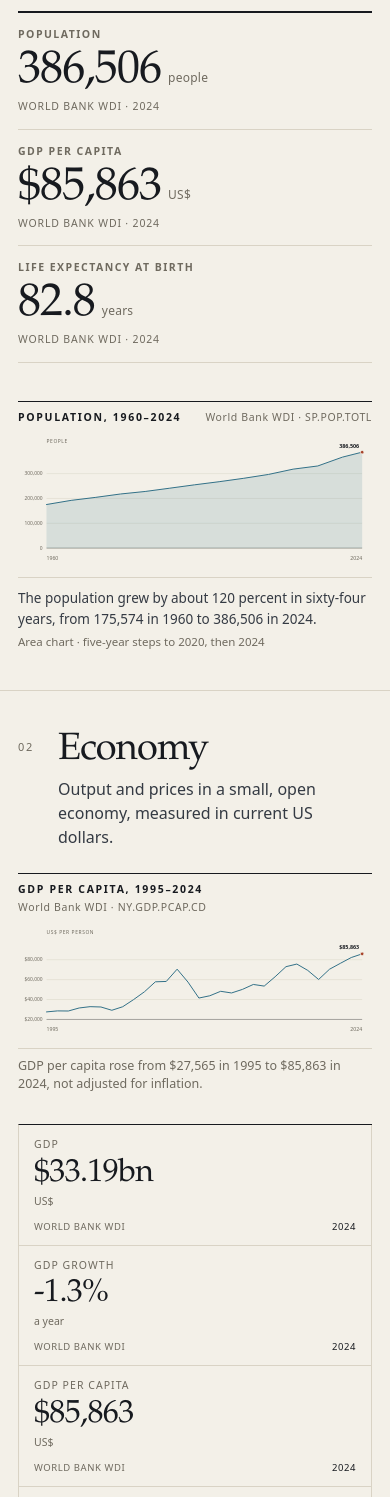
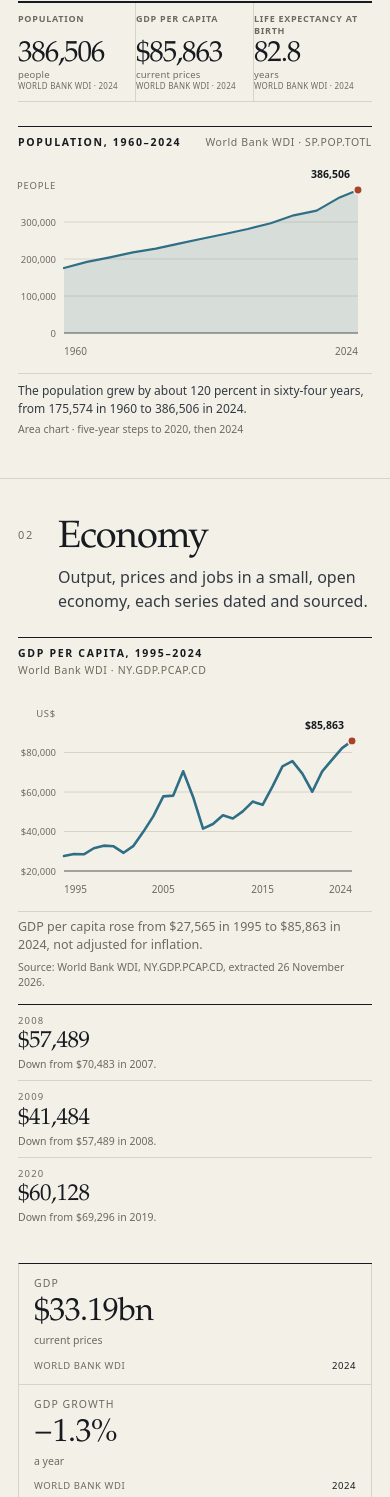
Before and after one commit to SC0d3r/makefun-iceland-in-figures, a plain HTML site: page app/index.html in a window 390 px wide. Shown: the part 298-1795 px from the top of the page. Drawn offline with Linux system fonts and the light colour scheme.

Commit message:
Fix chart fit, table density and phone layout

```diff
--- a/app/app.js
+++ b/app/app.js
@@ -4,6 +4,7 @@ import { areaChart, lineChart } from "./charts.js";
 const NF0 = new Intl.NumberFormat("en-US", { maximumFractionDigits: 0 });
 const NF1 = new Intl.NumberFormat("en-US", { minimumFractionDigits: 1, maximumFractionDigits: 1 });
 const NF2 = new Intl.NumberFormat("en-US", { minimumFractionDigits: 2, maximumFractionDigits: 2 });
+const MINUS = "\u2212";
 
 const byCode = new Map(INDICATORS.map((indicator) => [indicator.code, indicator]));
 
@@ -24,20 +25,26 @@ function numberText(indicator) {
       return NF1.format(value);
     case "EG.ELC.RNEW.ZS":
       return `${NF2.format(value)}%`;
-    default:
-      return `${NF1.format(value)}%`;
+    default: {
+      const text = NF1.format(value).replace("-", MINUS);
+      return `${text}%`;
+    }
   }
 }
 
 function unitText(indicator) {
+  if (indicator.code === "NY.GDP.MKTP.CD" || indicator.code === "NY.GDP.PCAP.CD") return "current prices";
   if (indicator.unit.startsWith("%")) return indicator.unit.replace(/^%\s*/, "");
   return indicator.unit;
 }
 
 function tableText(indicator) {
-  if (indicator.code === "SP.POP.TOTL") return `${numberText(indicator)} people`;
-  if (indicator.code === "SP.DYN.LE00.IN") return `${numberText(indicator)} years`;
-  return numberText(indicator);
+  const text = numberText(indicator);
+  if (indicator.code === "SP.POP.TOTL") return `${text} people`;
+  if (indicator.code === "SP.DYN.LE00.IN") return `${text} years`;
+  if (indicator.code === "SP.DYN.TFRT.IN") return `${text} births per woman`;
+  if (indicator.code === "SI.POV.GINI") return `${text} index (0 to 100)`;
+  return text;
 }
 
 function makeElement(tag, className, text) {
@@ -98,26 +105,58 @@ renderAll("#economy-cards", ["NY.GDP.MKTP.CD", "NY.GDP.MKTP.KD.ZG", "NY.GDP.PCAP
 renderAll("#society-cards", ["SP.POP.TOTL", "SP.POP.GROW", "SP.POP.65UP.TO.ZS", "SP.URB.TOTL.IN.ZS", "SP.DYN.TFRT.IN", "IT.NET.USER.ZS", "SH.XPD.CHEX.GD.ZS", "SE.XPD.TOTL.GD.ZS", "SI.POV.GINI"].map((code) => byCode.get(code)), renderCard);
 renderAll("#energy-figures", ["EG.ELC.RNEW.ZS", "EG.FEC.RNEW.ZS", "AG.LND.FRST.ZS"].map((code) => byCode.get(code)), renderEnergy);
 
-document.querySelector("#population-chart").innerHTML = areaChart(SERIES.population, {
-  height: 260,
-  unit: "PEOPLE",
-  label: "Population of Iceland, 1960 to 2024",
-  format: (value) => NF0.format(value),
+const chartConfigs = [
+  {
+    mount: "#population-chart",
+    draw: (width) => areaChart(SERIES.population, {
+      width,
+      height: width < 560 ? 200 : 230,
+      unit: "PEOPLE",
+      label: "Population of Iceland, 1960 to 2024",
+      yearTicks: [1960, 2024],
+      format: (value) => NF0.format(value),
+    }),
+  },
+  {
+    mount: "#gdp-chart",
+    draw: (width) => lineChart(SERIES.gdpPerCapita, {
+      width,
+      height: width < 560 ? 210 : 240,
+      unit: "US$",
+      label: "GDP per capita in Iceland, 1995 to 2024",
+      yearTicks: [1995, 2005, 2015, 2024],
+      format: (value) => `$${NF0.format(value)}`,
+    }),
+  },
+  {
+    mount: "#life-chart",
+    draw: (width) => lineChart(SERIES.lifeExpectancy, {
+      width,
+      height: width < 560 ? 190 : 230,
+      unit: "YEARS",
+      label: "Life expectancy at birth in Iceland, 1960 to 2024",
+      yearTicks: [1960, 1980, 2000, 2024],
+      format: (value) => NF1.format(value),
+    }),
+  },
+];
+
+function renderCharts() {
+  chartConfigs.forEach(({ mount, draw }) => {
+    const container = document.querySelector(mount);
+    if (!container) return;
+    const width = Math.max(260, Math.round(container.clientWidth));
+    container.innerHTML = draw(width);
+  });
+}
+
+let resizeTimer;
+window.addEventListener("resize", () => {
+  window.clearTimeout(resizeTimer);
+  resizeTimer = window.setTimeout(renderCharts, 150);
 });
 
-document.querySelector("#gdp-chart").innerHTML = lineChart(SERIES.gdpPerCapita, {
-  height: 220,
-  unit: "US$ PER PERSON",
-  label: "GDP per capita in Iceland, 1995 to 2024",
-  format: (value) => `$${NF0.format(value)}`,
-});
-
-document.querySelector("#life-chart").innerHTML = lineChart(SERIES.lifeExpectancy, {
-  height: 220,
-  unit: "YEARS",
-  label: "Life expectancy at birth in Iceland, 1960 to 2024",
-  format: (value) => NF1.format(value),
-});
+renderCharts();
 
 const methodsBody = document.querySelector("#methods-body");
 const methodRows = INDICATORS.map((indicator) => {
--- a/app/charts.js
+++ b/app/charts.js
@@ -42,9 +42,15 @@ function valueBounds(points, zeroBased) {
 }
 
 function plot(points, options) {
-  const width = 720;
+  const width = Math.max(260, Math.round(options.width ?? 720));
   const height = options.height ?? 220;
-  const margin = { left: 58, right: 20, top: 24, bottom: 34 };
+  const narrow = width < 480;
+  const margin = {
+    left: narrow ? 46 : 58,
+    right: options.kind === "line" ? (narrow ? 20 : 46) : (narrow ? 14 : 20),
+    top: narrow ? 22 : 24,
+    bottom: narrow ? 30 : 34,
+  };
   const plotWidth = width - margin.left - margin.right;
   const plotHeight = height - margin.top - margin.bottom;
   const [minY, maxY] = valueBounds(points, options.kind === "area");
@@ -61,6 +67,12 @@ function plot(points, options) {
     ? `M0 ${plotHeight.toFixed(2)} L${coordinates.map(([x, y]) => `${x.toFixed(2)} ${y.toFixed(2)}`).join(" L")} L${plotWidth.toFixed(2)} ${plotHeight.toFixed(2)} Z`
     : "";
 
+  const tickFont = narrow ? 9.5 : 11;
+  const yearFont = narrow ? 10 : 11.5;
+  const endpointFont = narrow ? 10.5 : 13;
+  const dotRadius = narrow ? 4.2 : 5.4;
+  const lineWidth = options.kind === "line" ? 2.6 : 2.2;
+
   const gridlines = [0.25, 0.5, 0.75, 1].map((fraction) => {
     const y = margin.top + fraction * plotHeight;
     return `<line x1="${margin.left}" y1="${y.toFixed(2)}" x2="${margin.left + plotWidth}" y2="${y.toFixed(2)}" stroke="${COLORS.rule}" stroke-width="1" />`;
@@ -69,28 +81,33 @@ function plot(points, options) {
   const yLabels = [0.25, 0.5, 0.75, 1].map((fraction) => {
     const value = maxY - fraction * (maxY - minY);
     const y = margin.top + fraction * plotHeight;
-    return `<text x="${margin.left - 8}" y="${(y + 3.5).toFixed(2)}" text-anchor="end" font-size="10" fill="${COLORS.muted}">${escapeXml(options.format ? options.format(value) : value)}</text>`;
+    return `<text x="${margin.left - 8}" y="${(y + 3.5).toFixed(2)}" text-anchor="end" font-size="${tickFont}" fill="${COLORS.muted}">${escapeXml(options.format ? options.format(value) : value)}</text>`;
   }).join("");
 
   const [lastX, lastY] = coordinates[coordinates.length - 1];
   const lastValue = points[points.length - 1][1];
   const lastLabel = escapeXml(options.format ? options.format(lastValue) : lastValue);
   const baseline = margin.top + plotHeight;
+  const yearTicks = options.yearTicks ?? [minYear, maxYear];
+  const yearLabels = yearTicks.map((year, index) => {
+    const x = margin.left + xFor(year);
+    const anchor = index === 0 ? "start" : index === yearTicks.length - 1 ? "end" : "middle";
+    return `<text x="${x.toFixed(2)}" y="${height - 8}" text-anchor="${anchor}" font-size="${yearFont}" fill="${COLORS.muted}">${year}</text>`;
+  }).join("");
 
   const plotMarkup = options.kind === "area"
-    ? `<path d="${areaPath}" fill="${COLORS.glacier}" fill-opacity="0.14" /><path d="${linePath}" fill="none" stroke="${COLORS.glacier}" stroke-width="2" stroke-linejoin="round" stroke-linecap="round" />`
-    : `<path d="${linePath}" fill="none" stroke="${COLORS.glacier}" stroke-width="2" stroke-linejoin="round" stroke-linecap="round" />`;
+    ? `<path d="${areaPath}" fill="${COLORS.glacier}" fill-opacity="0.14" /><path d="${linePath}" fill="none" stroke="${COLORS.glacier}" stroke-width="${lineWidth}" stroke-linejoin="round" stroke-linecap="round" />`
+    : `<path d="${linePath}" fill="none" stroke="${COLORS.glacier}" stroke-width="${lineWidth}" stroke-linejoin="round" stroke-linecap="round" />`;
 
   return `<svg viewBox="0 0 ${width} ${height}" role="img" aria-label="${escapeXml(options.label ?? "Chart")}">
-  <text x="${margin.left}" y="12" font-size="10" letter-spacing="0.12em" fill="${COLORS.muted}">${escapeXml(options.unit ?? "")}</text>
+  <text x="${margin.left - 8}" y="${(margin.top + 3.5).toFixed(2)}" text-anchor="end" font-size="${tickFont}" letter-spacing="0.08em" fill="${COLORS.muted}">${escapeXml(options.unit ?? "")}</text>
   ${gridlines}
   <line x1="${margin.left}" y1="${baseline.toFixed(2)}" x2="${margin.left + plotWidth}" y2="${baseline.toFixed(2)}" stroke="${COLORS.ink}" stroke-width="1" opacity="0.65" />
   <svg x="${margin.left}" y="${margin.top}" width="${plotWidth}" height="${plotHeight}" viewBox="0 0 ${plotWidth} ${plotHeight}" preserveAspectRatio="none" aria-hidden="true">${plotMarkup}</svg>
   ${yLabels}
-  <text x="${(lastX + margin.left - 6).toFixed(2)}" y="${(lastY + margin.top - 9).toFixed(2)}" text-anchor="end" font-size="11" font-weight="600" fill="${COLORS.ink}">${lastLabel}</text>
-  <circle cx="${(lastX + margin.left).toFixed(2)}" cy="${(lastY + margin.top).toFixed(2)}" r="3.6" fill="${COLORS.lava}" stroke="${COLORS.paper}" stroke-width="1.5" />
-  <text x="${margin.left}" y="${height - 10}" font-size="10.5" fill="${COLORS.muted}">${minYear}</text>
-  <text x="${margin.left + plotWidth}" y="${height - 10}" text-anchor="end" font-size="10.5" fill="${COLORS.muted}">${maxYear}</text>
+  <text x="${(lastX + margin.left - 8).toFixed(2)}" y="${(lastY + margin.top - 12).toFixed(2)}" text-anchor="end" font-size="${endpointFont}" font-weight="600" fill="${COLORS.ink}">${lastLabel}</text>
+  <circle cx="${(lastX + margin.left).toFixed(2)}" cy="${(lastY + margin.top).toFixed(2)}" r="${dotRadius}" fill="${COLORS.lava}" stroke="${COLORS.paper}" stroke-width="1.5" />
+  ${yearLabels}
 </svg>`;
 }
 
--- a/app/index.html
+++ b/app/index.html
@@ -18,6 +18,7 @@
         <nav class="site-nav" aria-label="Sections">
           <a href="#economy">Economy</a>
           <a href="#society">Society</a>
+          <a href="#energy">Energy</a>
           <a href="#data">Data</a>
           <a href="#methods">Methods</a>
         </nav>
@@ -53,7 +54,7 @@
           <span class="section-number">02</span>
           <div>
             <h2>Economy</h2>
-            <p class="section-intro">Output and prices in a small, open economy, measured in current US dollars.</p>
+            <p class="section-intro">Output, prices and jobs in a small, open economy, each series dated and sourced.</p>
           </div>
         </div>
         <div class="economy-grid">
@@ -64,9 +65,28 @@
             </div>
             <div id="gdp-chart" class="chart"></div>
             <p class="chart-note">GDP per capita rose from $27,565 in 1995 to $85,863 in 2024, not adjusted for inflation.</p>
+            <p class="chart-source">Source: World Bank WDI, NY.GDP.PCAP.CD, extracted 26 November 2026.</p>
+            <div class="series-notes" aria-label="Series notes">
+              <div class="series-note">
+                <span class="series-year">2008</span>
+                <span class="series-value">$57,489</span>
+                <span class="series-text">Down from $70,483 in 2007.</span>
+              </div>
+              <div class="series-note">
+                <span class="series-year">2009</span>
+                <span class="series-value">$41,484</span>
+                <span class="series-text">Down from $57,489 in 2008.</span>
+              </div>
+              <div class="series-note">
+                <span class="series-year">2020</span>
+                <span class="series-value">$60,128</span>
+                <span class="series-text">Down from $69,296 in 2019.</span>
+              </div>
+            </div>
           </div>
           <div id="economy-cards" class="cards cards-2" aria-label="Economy indicators"></div>
         </div>
+        <p class="section-foot">Source: World Bank WDI, NY.GDP.PCAP.CD and related series, extracted 26 November 2026. Dollar values are in current prices; percentages are as labelled.</p>
       </div>
     </section>
 
@@ -128,6 +148,7 @@
             <tbody id="data-body"></tbody>
           </table>
         </div>
+        <p class="data-foot">19 indicators, World Bank WDI, latest observation per series, extracted 26 November 2026.</p>
       </div>
     </section>
 
--- a/app/styles.css
+++ b/app/styles.css
@@ -98,27 +98,31 @@ a {
 .header-right {
   display: flex;
   align-items: center;
-  gap: 28px;
+  gap: 20px;
 }
 
 .release {
-  font-size: 10.5px;
-  letter-spacing: 0.14em;
+  padding-right: 18px;
+  border-right: 1px solid var(--rule);
+  color: var(--muted);
+  font-size: 10px;
+  font-weight: 400;
+  letter-spacing: 0.1em;
   text-transform: uppercase;
-  color: var(--muted);
   white-space: nowrap;
 }
 
 .site-nav {
   display: flex;
-  gap: 20px;
+  gap: 18px;
 }
 
 .site-nav a {
   padding: 4px 0;
   border-bottom: 1px solid transparent;
   color: var(--ink);
-  font-size: 11px;
+  font-size: 10.5px;
+  font-weight: 600;
   letter-spacing: 0.14em;
   text-transform: uppercase;
   text-decoration: none;
@@ -248,7 +252,7 @@ h1 {
 /* Charts */
 
 .population-figure {
-  margin-top: 38px;
+  margin-top: 30px;
 }
 
 .figure-head {
@@ -279,7 +283,7 @@ h1 {
 }
 
 .chart-wide {
-  max-width: 1040px;
+  max-width: none;
 }
 
 .chart svg {
@@ -298,18 +302,18 @@ h1 {
   display: flex;
   justify-content: space-between;
   gap: 24px;
-  max-width: 1040px;
-  margin-top: 12px;
-  padding-top: 10px;
+  max-width: none;
+  margin-top: 10px;
+  padding-top: 8px;
   border-top: 1px solid var(--rule);
   color: var(--basalt);
-  font-size: 13.5px;
+  font-size: 13px;
   line-height: 1.5;
 }
 
 .figure-note {
   color: var(--muted);
-  font-size: 11.5px;
+  font-size: 11px;
   text-align: right;
   white-space: nowrap;
 }
@@ -358,7 +362,7 @@ h2 {
   display: grid;
   grid-template-columns: repeat(12, minmax(0, 1fr));
   gap: 0 34px;
-  align-items: start;
+  align-items: stretch;
 }
 
 .chart-col {
@@ -368,20 +372,80 @@ h2 {
 
 .economy-grid > .cards {
   grid-column: span 5;
+  align-self: stretch;
+  grid-auto-rows: minmax(112px, 1fr);
 }
 
 .chart-note {
-  max-width: 640px;
-  margin-top: 12px;
-  padding-top: 8px;
+  max-width: none;
+  margin-top: 10px;
+  padding-top: 6px;
   border-top: 1px solid var(--rule);
   color: var(--muted);
   font-size: 12.5px;
-  line-height: 1.5;
+  line-height: 1.45;
+}
+
+.chart-source {
+  margin-top: 6px;
+  color: var(--muted);
+  font-size: 10.5px;
+  line-height: 1.4;
+}
+
+.series-notes {
+  display: grid;
+  grid-template-columns: repeat(3, minmax(0, 1fr));
+  margin-top: 14px;
+  border-top: 1px solid var(--ink);
+}
+
+.series-note {
+  padding: 9px 14px 0 0;
+  border-right: 1px solid var(--rule);
+}
+
+.series-note:last-child {
+  padding-right: 0;
+  border-right: 0;
+}
+
+.series-year {
+  display: block;
+  color: var(--muted);
+  font-size: 9.5px;
+  letter-spacing: 0.12em;
+}
+
+.series-value {
+  display: block;
+  margin-top: 2px;
+  font-family: var(--serif);
+  font-size: 23px;
+  line-height: 1.05;
+  letter-spacing: -0.02em;
+}
+
+.series-text {
+  display: block;
+  margin-top: 3px;
+  color: var(--muted);
+  font-size: 10.5px;
+  line-height: 1.35;
+}
+
+.section-foot {
+  margin-top: 16px;
+  padding-top: 9px;
+  border-top: 1px solid var(--rule);
+  color: var(--muted);
+  font-size: 10.5px;
+  letter-spacing: 0.04em;
+  line-height: 1.4;
 }
 
 .society-chart {
-  max-width: 1040px;
+  max-width: none;
   margin-bottom: 28px;
 }
 
@@ -534,23 +598,31 @@ h2 {
 
 /* Data table */
 
+#data {
+  padding-top: 36px;
+}
+
+#data .section-head {
+  margin-bottom: 10px;
+}
+
 .data-tools {
   display: flex;
   align-items: center;
   justify-content: space-between;
   gap: 20px;
-  margin-bottom: 14px;
+  margin-bottom: 8px;
 }
 
 #filter {
   width: min(360px, 100%);
-  padding: 10px 12px;
+  padding: 8px 10px;
   border: 1px solid var(--rule);
   border-radius: 0;
   background: var(--panel);
   color: var(--ink);
   font: inherit;
-  font-size: 14px;
+  font-size: 13.5px;
   appearance: none;
 }
 
@@ -577,14 +649,31 @@ h2 {
 
 .data-table {
   width: 100%;
+  table-layout: fixed;
   border-collapse: collapse;
-  font-size: 14px;
+  font-size: 12.5px;
+}
+
+#data-table th[data-key="name"] {
+  width: 40%;
+}
+
+#data-table th[data-key="group"] {
+  width: 16%;
+}
+
+#data-table th[data-key="value"] {
+  width: 28%;
+}
+
+#data-table th[data-key="year"] {
+  width: 16%;
 }
 
 .data-table th {
-  padding: 9px 12px;
+  padding: 5px 10px;
   border-bottom: 1px solid var(--rule);
-  font-size: 10px;
+  font-size: 9.5px;
   font-weight: 650;
   letter-spacing: 0.13em;
   text-align: left;
@@ -619,9 +708,10 @@ h2 {
 }
 
 .data-table td {
-  padding: 9px 12px;
+  padding: 4px 10px;
   border-bottom: 1px solid var(--rule);
-  vertical-align: top;
+  vertical-align: middle;
+  line-height: 1.25;
 }
 
 .data-table td.num {
@@ -630,7 +720,7 @@ h2 {
 }
 
 .data-table td.empty {
-  padding: 18px 12px;
+  padding: 14px 10px;
   color: var(--muted);
 }
 
@@ -640,9 +730,19 @@ h2 {
 
 .data-table .group {
   color: var(--muted);
-  font-size: 12px;
+  font-size: 11px;
   letter-spacing: 0.04em;
   text-transform: uppercase;
+}
+
+.data-foot {
+  margin-top: 10px;
+  padding-top: 8px;
+  border-top: 1px solid var(--ink);
+  color: var(--muted);
+  font-size: 10.5px;
+  letter-spacing: 0.04em;
+  line-height: 1.4;
 }
 
 .arrow {
@@ -747,11 +847,16 @@ h2 {
   .economy-grid {
     grid-template-columns: 1fr;
     gap: 30px;
+    align-items: start;
   }
 
   .chart-col,
   .economy-grid > .cards {
     grid-column: auto;
+  }
+
+  .economy-grid > .cards {
+    grid-auto-rows: auto;
   }
 
   .cards-2 {
@@ -806,6 +911,8 @@ h2 {
   }
 
   .release {
+    padding-right: 0;
+    border-right: 0;
     font-size: 9.5px;
   }
 
@@ -874,6 +981,18 @@ h2 {
     display: none;
   }
 
+  #data-table th[data-key="name"] {
+    width: 46%;
+  }
+
+  #data-table th[data-key="value"] {
+    width: 36%;
+  }
+
+  #data-table th[data-key="year"] {
+    width: 18%;
+  }
+
   .data-tools {
     flex-direction: column;
     align-items: flex-start;
@@ -916,22 +1035,83 @@ h2 {
     font-size: 46px;
   }
 
+  .overview {
+    padding-top: 24px;
+  }
+
+  .dek {
+    margin-bottom: 24px;
+  }
+
   .kpi-row {
+    grid-template-columns: repeat(3, minmax(0, 1fr));
+  }
+
+  .kpi {
+    padding: 10px 8px 10px 0;
+    border-right: 1px solid var(--rule);
+    border-bottom: 0;
+  }
+
+  .kpi:first-child {
+    padding-left: 0;
+  }
+
+  .kpi:last-child {
+    padding-right: 0;
+    border-right: 0;
+    border-bottom: 0;
+  }
+
+  .kpi-label {
+    min-height: 23px;
+    font-size: 9px;
+    letter-spacing: 0.08em;
+    line-height: 1.25;
+  }
+
+  .kpi-value {
+    margin: 4px 0 1px;
+    font-size: 29px;
+    letter-spacing: -0.04em;
+  }
+
+  .kpi-unit {
+    display: block;
+    margin-left: 0;
+    font-size: 9.5px;
+  }
+
+  .kpi-source {
+    font-size: 8px;
+    letter-spacing: 0.03em;
+    line-height: 1.3;
+  }
+
+  .population-figure {
+    margin-top: 24px;
+  }
+
+  .figure-caption {
+    font-size: 12px;
+  }
+
+  .figure-note {
+    font-size: 10.5px;
+  }
+
+  .series-notes {
     grid-template-columns: 1fr;
   }
 
-  .kpi {
-    padding: 14px 0;
+  .series-note {
+    padding: 9px 0;
     border-right: 0;
     border-bottom: 1px solid var(--rule);
   }
 
-  .kpi:last-child {
+  .series-note:last-child {
     border-bottom: 0;
-  }
-
-  .kpi-value {
-    font-size: 46px;
   }
 
   .cards-2,
@@ -957,12 +1137,12 @@ h2 {
   }
 
   .data-table {
-    font-size: 12.5px;
+    font-size: 11.5px;
   }
 
   .data-table th,
   .data-table td {
-    padding: 8px;
+    padding: 6px;
   }
 }
 
```
Also changed, not shown: screenshots/1-cover.jpg, screenshots/2-economy.jpg, screenshots/3-data.jpg, screenshots/4-phone.jpg.
